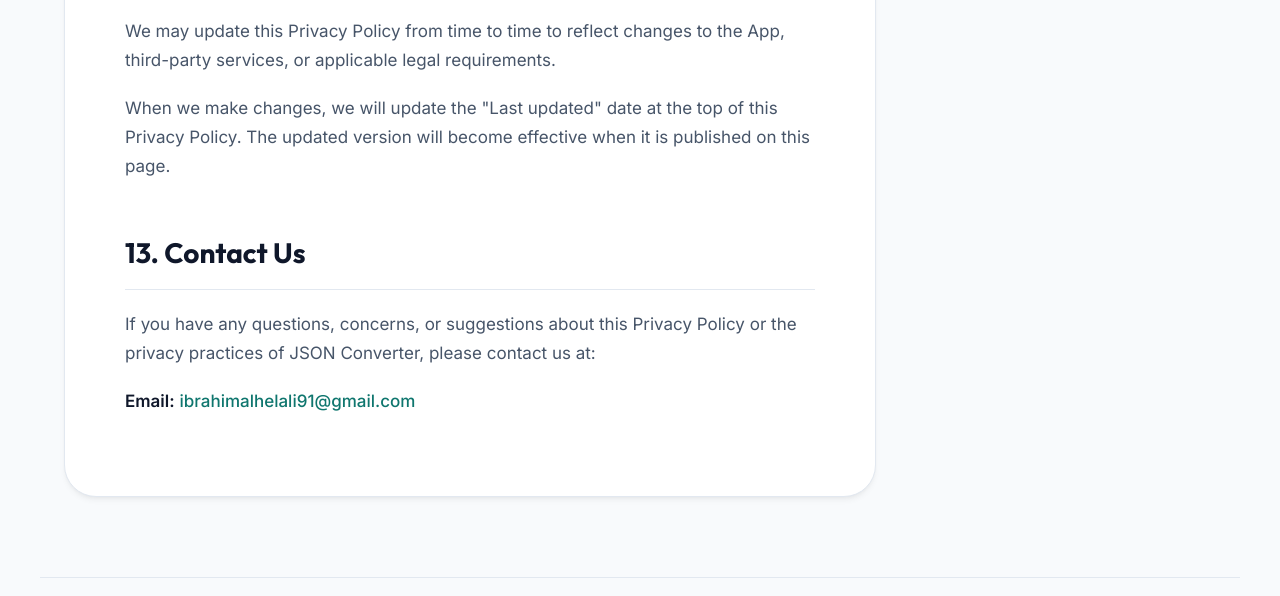
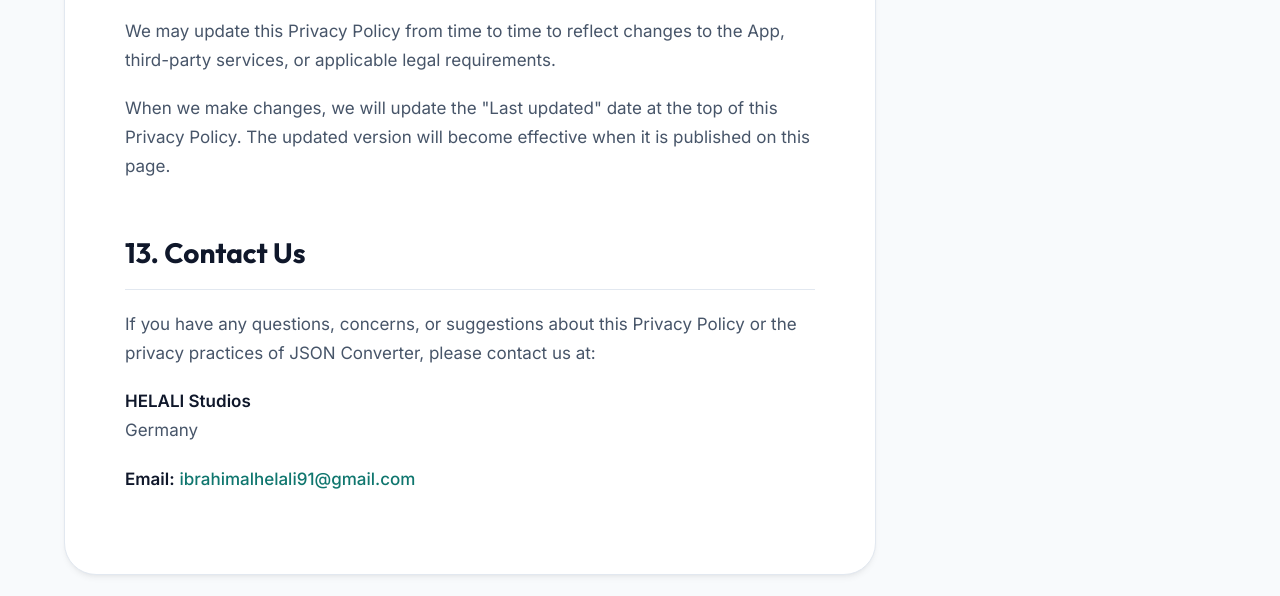
Before and after one commit to helalistudios/helalistudios.github.io, a plain HTML site: page json-converter/privacy-policy.html in a window 1280 px wide. Shown: the part 6825-7421 px from the top of the page. Drawn offline with Linux system fonts and the light colour scheme.

Commit message:
Update privacy-policy.html

```diff
--- a/json-converter/privacy-policy.html
+++ b/json-converter/privacy-policy.html
@@ -450,6 +450,8 @@
 <p>When we make changes, we will update the &quot;Last updated&quot; date at the top of this Privacy Policy. The updated version will become effective when it is published on this page.</p>
 <h2 id="13-contact-us">13. Contact Us</h2>
 <p>If you have any questions, concerns, or suggestions about this Privacy Policy or the privacy practices of JSON Converter, please contact us at:</p>
+<p><strong>HELALI Studios</strong><br>
+Germany<br>
 <p><strong>Email:</strong> <a href="mailto:ibrahimalhelali91@gmail.com">ibrahimalhelali91@gmail.com</a></p>
           <!-- POLICY_CONTENT_END -->
         </div>
```
